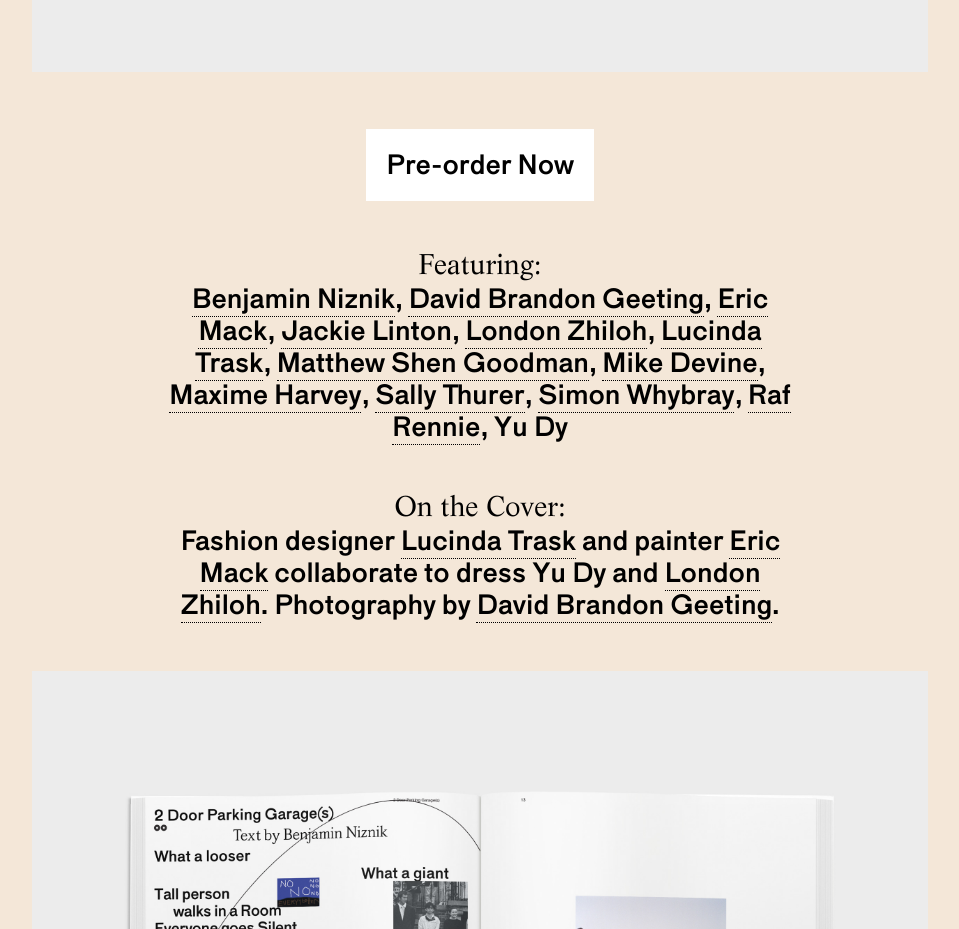
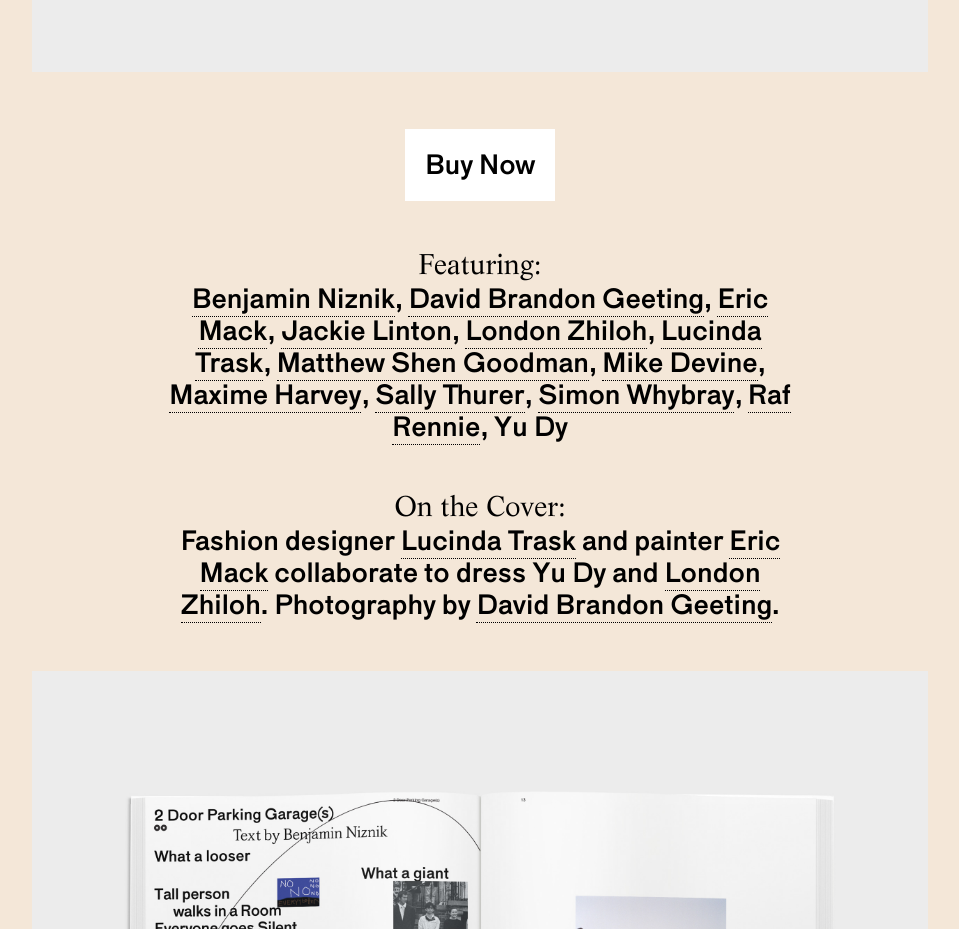
Before and after one commit to talkmagazine/talkmagazine.github.io, a website: page index.html in a window 1280 px wide. Shown: the part 780-1709 px from the top of the page, without its empty margins (160-1119 px from the left). Drawn offline with Linux system fonts and the light colour scheme.

Commit message:
Changed pre-order to buy

```diff
--- a/index.html
+++ b/index.html
@@ -64,7 +64,7 @@ Talk is
 		<h1 class="logo">Talk Magazine — <span class="life">Issue</span> <span class="anno">01</span></h1>
 		<div class="banner">
 			<img src="img/talk-1.jpg">
-			<div class="pre-button"><a href="http://store.talk-is.cheap">Pre-order Now</a></div>
+			<div class="pre-button"><a href="http://store.talk-is.cheap">Buy Now</a></div>
 		</div>
 		<div class="banner">
 			<div class="info">
```
